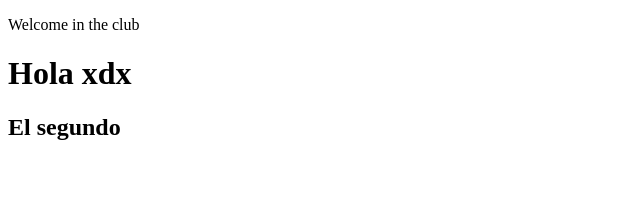
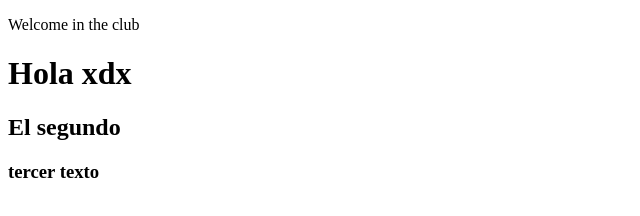
Before and after one commit to medaligaes/cesca_proyecto, a plain HTML site: page index.html in a window 1280 px wide. Shown: the whole page, without its empty margins (0-640 px from the left). Drawn offline with Linux system fonts and the light colour scheme.

Commit message:
un nuevo texto

```diff
--- a/index.html
+++ b/index.html
@@ -10,5 +10,6 @@
     <p>Welcome in the club</p>
    <h1>Hola xdx</h1>
     <h2>El segundo</h2>
+    <h3>tercer texto</h3>
    </body>
 </html>
```
